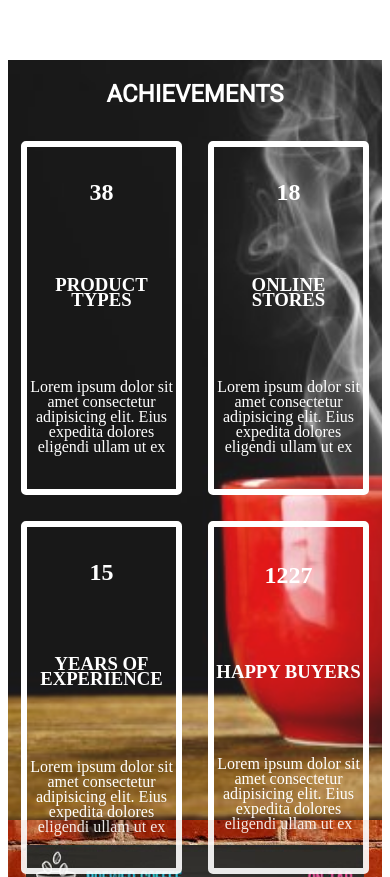
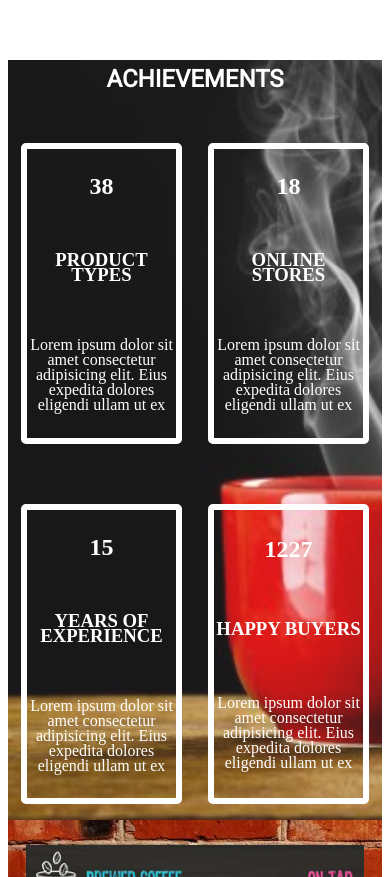
Before and after one commit to morzook/coffee-shop, a plain HTML site: page index.html in a window 390 px wide. Shown: the part 1505-2382 px from the top of the page. Drawn offline with Linux system fonts and the light colour scheme; a web font is replaced by a local one.

Commit message:
Update mobile.css

```diff
--- a/mobile.css
+++ b/mobile.css
@@ -129,7 +129,7 @@ background-repeat: no-repeat;
     display: flex;
     flex-direction: column ;
     justify-content: center ;
-    justify-content: space-between;
+    /* justify-content: space-around; */
     align-items: center;
 }
 
@@ -140,13 +140,14 @@ background-repeat: no-repeat;
 
 .achievement-boxes{
     width: 100%;
-    height: 100%;
+    height: 95%;
     display: flex;
     flex-direction: column ;
     justify-content: center;
     align-items: center;
     justify-content: space-around;
     flex-wrap: wrap;
+    line-height: 15px;
 
 }
 
@@ -156,14 +157,13 @@ background-repeat: no-repeat;
     color: white;
     border-radius: 5px;
     width: 40%;
-    height: 45%;
+    height: 40%;
     text-align: center;
     display: flex;
     flex-direction: column;
     justify-content: center;
     align-items: center;
     justify-content: space-around;
-    line-height: 15px;
 
 }
 
```
